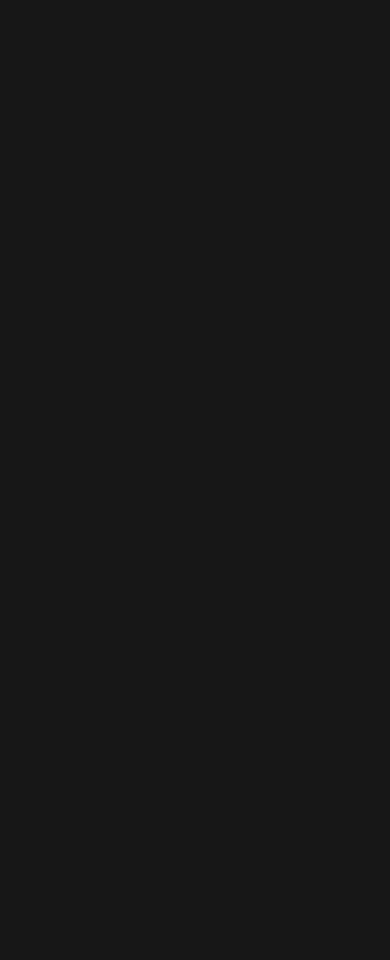
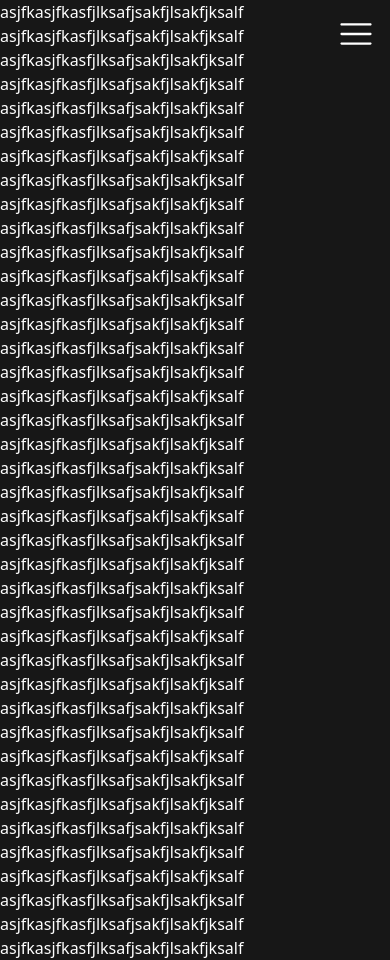
Before and after one commit to khianvictorycalderon/Quanty-Data-Analyzer, a React (Vite) app: page / in a window 390 px wide. Before the commit the page ends 844 px from the top, so only its background shows below. Built offline with nearby package versions, Linux system fonts and the light colour scheme.

Commit message:
Added mobile responsive navbar

```diff
--- a/src/App.tsx
+++ b/src/App.tsx
@@ -4,6 +4,46 @@
   return (
     <>
       <NavBar/>
+      <h1>asjfkasjfkasfjlksafjsakfjlsakfjksalf</h1>
+      <h1>asjfkasjfkasfjlksafjsakfjlsakfjksalf</h1>
+      <h1>asjfkasjfkasfjlksafjsakfjlsakfjksalf</h1>
+      <h1>asjfkasjfkasfjlksafjsakfjlsakfjksalf</h1>
+      <h1>asjfkasjfkasfjlksafjsakfjlsakfjksalf</h1>
+      <h1>asjfkasjfkasfjlksafjsakfjlsakfjksalf</h1>
+      <h1>asjfkasjfkasfjlksafjsakfjlsakfjksalf</h1>
+      <h1>asjfkasjfkasfjlksafjsakfjlsakfjksalf</h1>
+      <h1>asjfkasjfkasfjlksafjsakfjlsakfjksalf</h1>
+      <h1>asjfkasjfkasfjlksafjsakfjlsakfjksalf</h1>
+      <h1>asjfkasjfkasfjlksafjsakfjlsakfjksalf</h1>
+      <h1>asjfkasjfkasfjlksafjsakfjlsakfjksalf</h1>
+      <h1>asjfkasjfkasfjlksafjsakfjlsakfjksalf</h1>
+      <h1>asjfkasjfkasfjlksafjsakfjlsakfjksalf</h1>
+      <h1>asjfkasjfkasfjlksafjsakfjlsakfjksalf</h1>
+      <h1>asjfkasjfkasfjlksafjsakfjlsakfjksalf</h1>
+      <h1>asjfkasjfkasfjlksafjsakfjlsakfjksalf</h1>
+      <h1>asjfkasjfkasfjlksafjsakfjlsakfjksalf</h1>
+      <h1>asjfkasjfkasfjlksafjsakfjlsakfjksalf</h1>
+      <h1>asjfkasjfkasfjlksafjsakfjlsakfjksalf</h1>
+      <h1>asjfkasjfkasfjlksafjsakfjlsakfjksalf</h1>
+      <h1>asjfkasjfkasfjlksafjsakfjlsakfjksalf</h1>
+      <h1>asjfkasjfkasfjlksafjsakfjlsakfjksalf</h1>
+      <h1>asjfkasjfkasfjlksafjsakfjlsakfjksalf</h1>
+      <h1>asjfkasjfkasfjlksafjsakfjlsakfjksalf</h1>
+      <h1>asjfkasjfkasfjlksafjsakfjlsakfjksalf</h1>
+      <h1>asjfkasjfkasfjlksafjsakfjlsakfjksalf</h1>
+      <h1>asjfkasjfkasfjlksafjsakfjlsakfjksalf</h1>
+      <h1>asjfkasjfkasfjlksafjsakfjlsakfjksalf</h1>
+      <h1>asjfkasjfkasfjlksafjsakfjlsakfjksalf</h1>
+      <h1>asjfkasjfkasfjlksafjsakfjlsakfjksalf</h1>
+      <h1>asjfkasjfkasfjlksafjsakfjlsakfjksalf</h1>
+      <h1>asjfkasjfkasfjlksafjsakfjlsakfjksalf</h1>
+      <h1>asjfkasjfkasfjlksafjsakfjlsakfjksalf</h1>
+      <h1>asjfkasjfkasfjlksafjsakfjlsakfjksalf</h1>
+      <h1>asjfkasjfkasfjlksafjsakfjlsakfjksalf</h1>
+      <h1>asjfkasjfkasfjlksafjsakfjlsakfjksalf</h1>
+      <h1>asjfkasjfkasfjlksafjsakfjlsakfjksalf</h1>
+      <h1>asjfkasjfkasfjlksafjsakfjlsakfjksalf</h1>
+      <h1>asjfkasjfkasfjlksafjsakfjlsakfjksalf</h1>
     </>
   )
 }
--- a/src/components/navbar.tsx
+++ b/src/components/navbar.tsx
@@ -1,5 +1,10 @@
+import { useEffect, useState } from "react"
+import { IoClose } from "react-icons/io5";
+import { RxHamburgerMenu } from "react-icons/rx";
+
 export default function NavBar() {
 
+    const [isSmallMenuShown, setIsSmallMenuShown] = useState<boolean>(false);
     const navbarButtons = [
         {
             label: "HOME",
@@ -17,10 +22,41 @@
             label: "TERMS & CONDITIONS",
             onClick: () => alert("Terms & Conditions Clicked!")
         }
-    ]
+    ];
+
+    useEffect(() => {
+
+    },[]);
 
     return (
-        <nav className="hidden lg:block bg-neutral-800 px-8 w-full text-center justify-center">
+        <>
+            {/* Mobile & Tablet Navbar*/}
+            <nav className={`${isSmallMenuShown ? "block" : "hidden"} lg:hidden bg-neutral-800 w-full text-center justify-center fixed top-0 left-0 z-100`}>
+                <div className="flex flex-col py-6">
+                    <div className="flex flex-col gap-4 justify-center mb-6">
+                        <img
+                            src="icons/Quanty.png"
+                            className="max-w-[45px] h-auto mx-auto"
+                            />
+                        <h1 className="text-2xl font-bold items-center">QUANTY</h1>
+                    </div>
+                    {navbarButtons.map((item, index) => (
+                        <h1
+                            key={`${item.label}-${index}`}
+                            className="font-semibold transform duration-300 cursor-pointer hover:bg-neutral-700 py-4"
+                            onClick={item.onClick}>
+                            {item.label}
+                        </h1>
+                    ))}
+                    <div className="transform duration-300 cursor-pointer hover:bg-neutral-700 py-2" onClick={() => setIsSmallMenuShown(false)}>
+                    <IoClose className="text-4xl mx-auto" />
+                    </div>
+                </div>
+            </nav>
+            <RxHamburgerMenu className="text-4xl md:text-6xl fixed top-[16px] right-[16px] cursor-pointer" onClick={() => setIsSmallMenuShown(true)} />
+
+            {/* Desktop Navbar */}
+            <nav className="hidden lg:block bg-neutral-800 px-8 w-full text-center justify-center fixed top-0 left-0 z-100">
                 <div className="max-w-7xl mx-auto flex justify-between items-center">
                     <h1 className="text-2xl font-bold items-center">QUANTY</h1>
                     <div className="flex items-center">
@@ -35,5 +71,6 @@
                     </div>
                 </div>
             </nav>
+        </>
     )
 }
```
Lines whose indentation alone changed are shown as unchanged.
